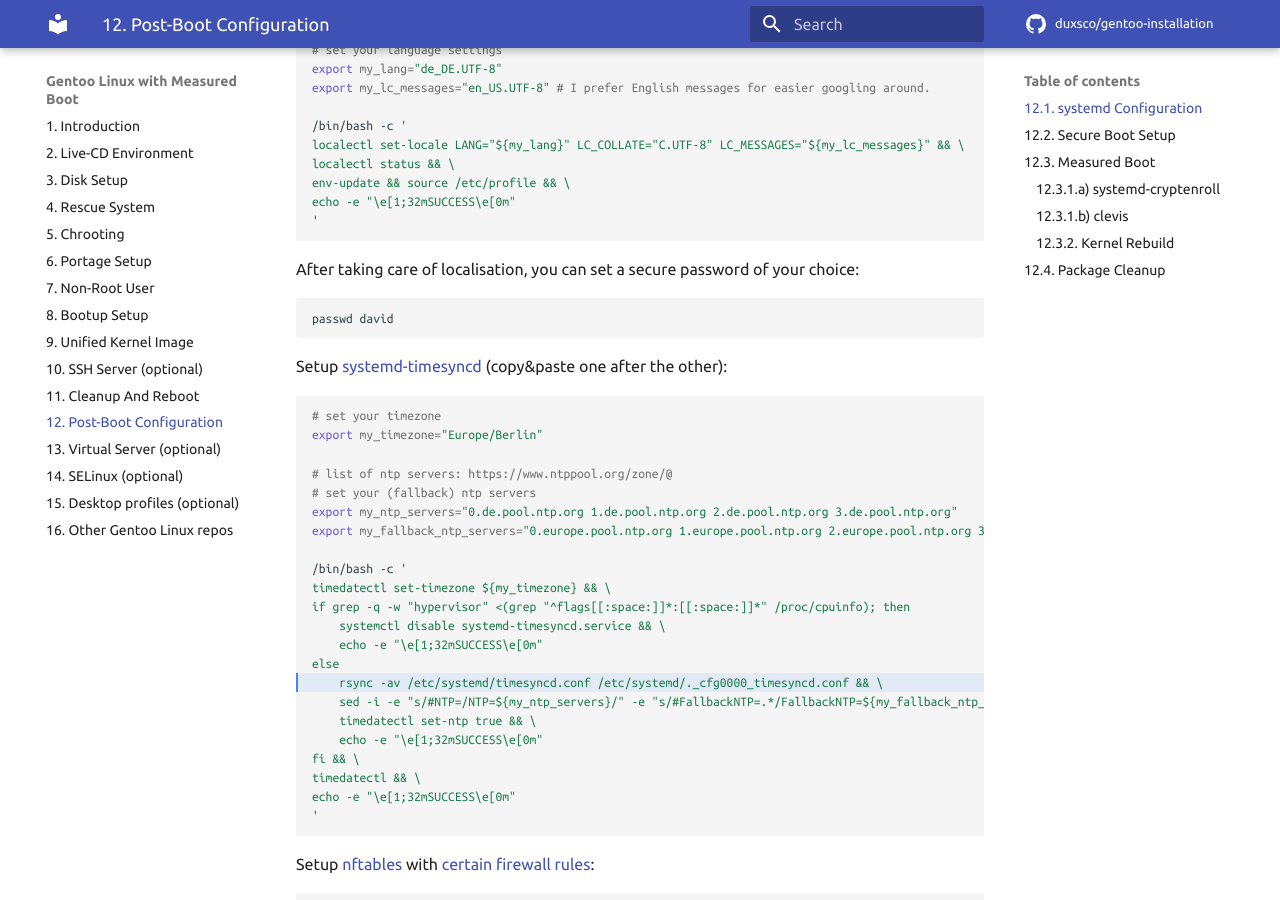
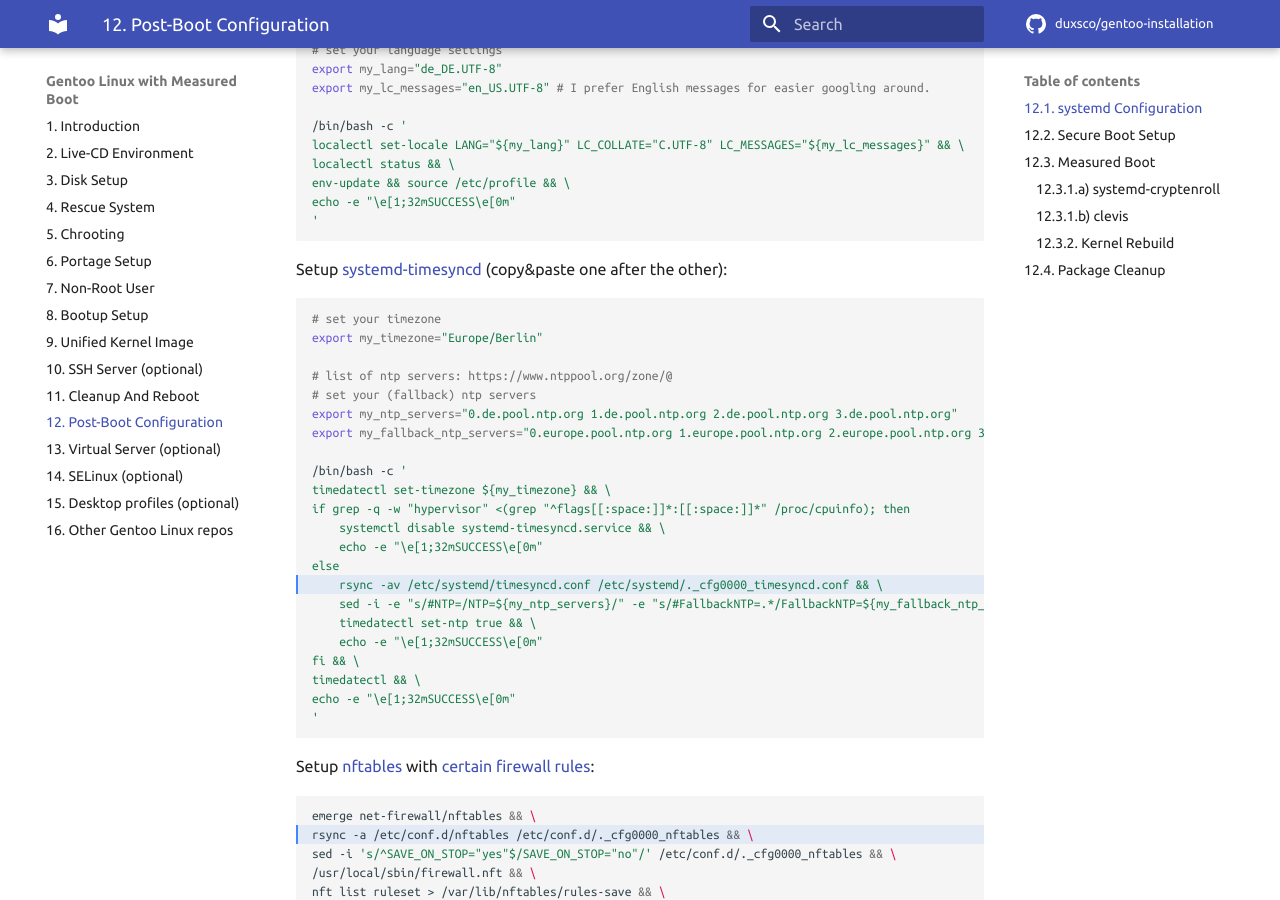
Before and after one commit to duxsco/gentoo-installation, an MkDocs documentation site: the page built from docs/post-boot_configuration.md, in a window 1280 px wide and 900 px high, scrolled down 310 px. Built offline with MkDocs 1.6.1 and Material for MkDocs 9.7.7, drawn with Linux system fonts in a browser that asks for light colours; comment, search, counter and statistics services are not loaded.

Commit message:
Remove obsolete "passwd"

````diff
--- a/docs/post-boot_configuration.md
+++ b/docs/post-boot_configuration.md
@@ -15,12 +15,6 @@ localectl status && \
 env-update && source /etc/profile && \
 echo -e "\e[1;32mSUCCESS\e[0m"
 '
-```
-
-After taking care of localisation, you can set a secure password of your choice:
-
-```shell
-passwd david
 ```
 
 Setup [systemd-timesyncd](https://wiki.archlinux.org/title/systemd-timesyncd) (copy&paste one after the other):
````
